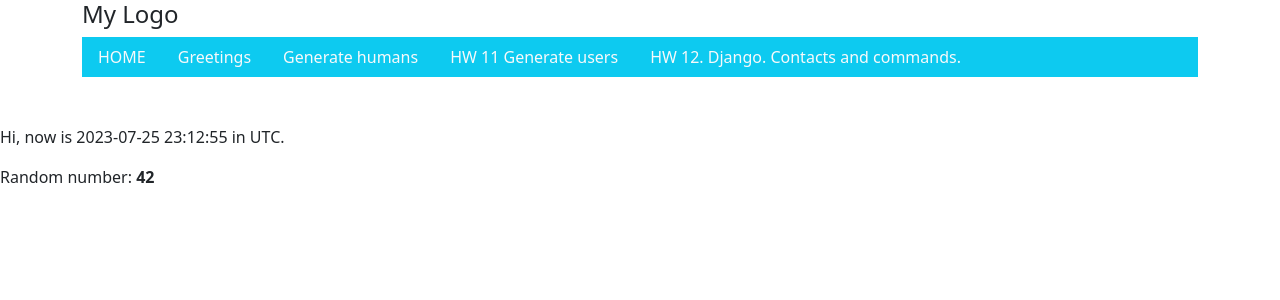
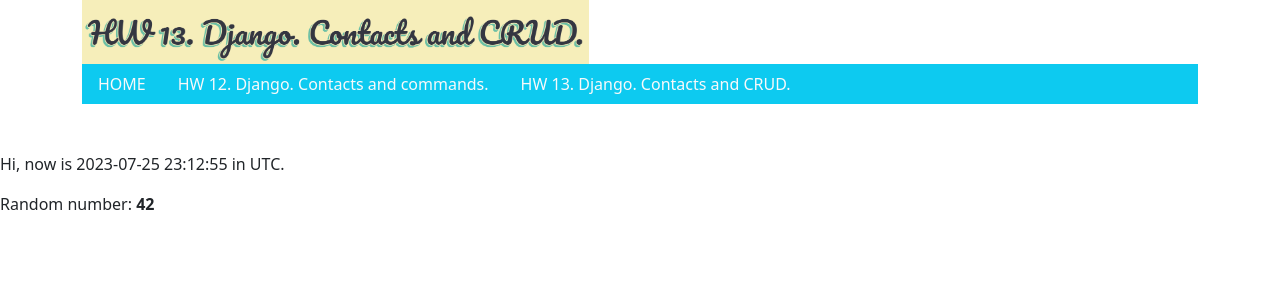
Before and after one commit to hillel-i-python-pro-i-2023-06-23/homework__hlavnyi_volodymyr__django, a Django app: page / in a window 1280 px wide. Shown: the top 300 px of the page. Run offline with Django 4.2, Linux system fonts and the light colour scheme; some libraries are stand-ins or nearby versions.

Commit message:
HW 13 (add template and logo)

```diff
--- a/apps/templates/_helpers/_header.html
+++ b/apps/templates/_helpers/_header.html
@@ -2,15 +2,13 @@
     <div class="container">
         <div>
             {% load static %}
-            <!-- Dont working :(
-            <img src="{% static 'logo.png' %}" alt="My logo">
-            -->
-            <h4>My Logo</h4>
+            <img src="{% static 'hw13/logo_hw_13.png' %}" width="507" height="64" alt="My logo">
         </div>
         <ul class="nav bg-info">
             <li class="nav-item">
                 <a class="nav-link link-light" href="{% url 'base:home_page' %}">HOME</a>
             </li>
+            <!--
             <li class="nav-item">
                 <a class="nav-link link-light" href="{% url 'first_example:greetings' name=name|default:"Volodymyr" age=age|default:39 %}">Greetings</a>
             </li>
@@ -20,9 +18,15 @@
             <li class="nav-item">
                 <a class="nav-link link-light" href="{% url 'first_example:generate_humans_hw11' %}">HW 11 Generate users</a>
             </li>
+            -->
             <li class="nav-item">
                 <a class="nav-link link-light" href="{% url 'contacts:contacts_list' %}">HW 12. Django. Contacts and commands.</a>
             </li>
+
+            <li class="nav-item">
+                <a class="nav-link link-light" href="{% url 'contacts:contacts_list' %}">HW 13. Django. Contacts and CRUD.</a>
+            </li>
+
         </ul>
     </div>
     <br>
```
Also changed, not shown: apps/contacts/static/hw13/logo_hw_13.png (added), apps/static/logo.png (deleted).
